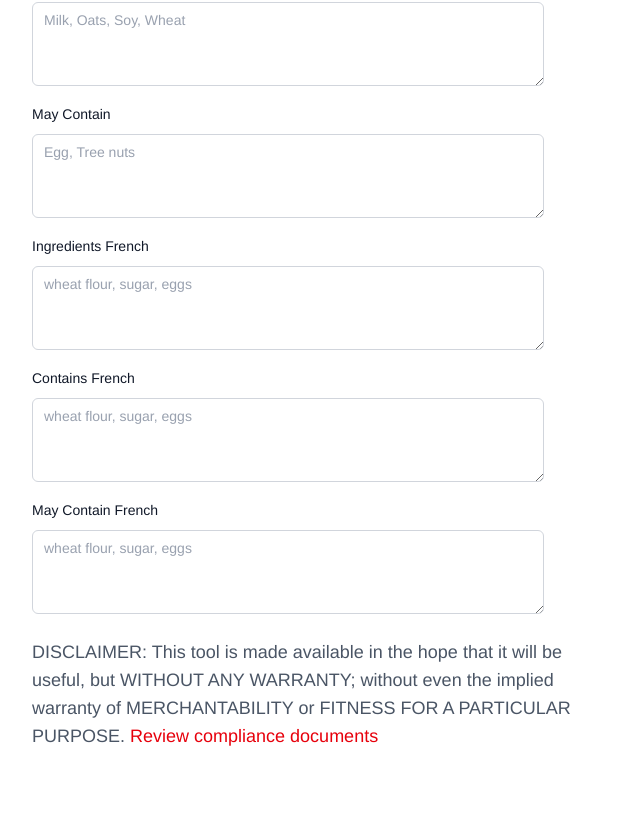
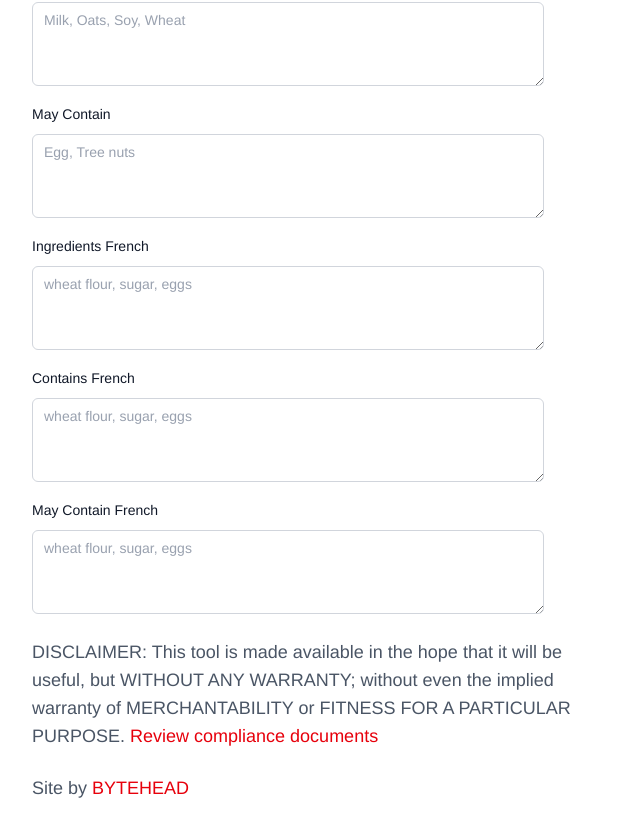
Before and after one commit to IsaiahPaget/freenutritionlabels, a Vue app: page / in a window 1280 px wide. Shown: the part 1850-2686 px from the top of the page, without its empty margins (0-640 px from the left). Built offline with nearby package versions, Linux system fonts and the light colour scheme.

Commit message:
add site creds

```diff
--- a/src/App.vue
+++ b/src/App.vue
@@ -547,6 +547,13 @@ const onDownload = async () => {
 							Review compliance documents
 						</a>
 					</p>
+					<p class="mt-6 text-lg text-gray-600">
+						Site by
+						<a href="mailto:isaiahpaget@gmail.com"
+							class="relative cursor-pointer rounded-md bg-white  text-red-600 focus-within:ring-2 focus-within:ring-red-600 focus-within:ring-offset-2 focus-within:outline-hidden hover:text-red-500">
+							BYTEHEAD
+						</a>
+					</p>
 				</div>
 			</div>
 		</div>
```
